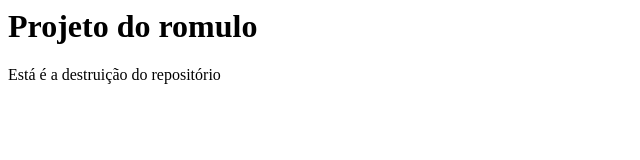
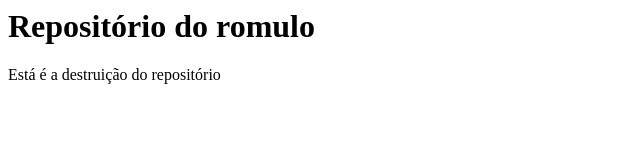
Before and after one commit to romulospl/curso-git, a plain HTML site: page index.html in a window 1280 px wide. Shown: the whole page, without its empty margins (0-640 px from the left). Drawn offline with Linux system fonts and the light colour scheme.

Commit message:
index.html

```diff
--- a/index.html
+++ b/index.html
@@ -4,7 +4,7 @@
 	</head>
 
 	<body>
-		<h1>Projeto do romulo</h1>
+		<h1>Repositório do romulo</h1>
 		<p>Está é a destruição do repositório</p>
 	</body>
 </html>
```
